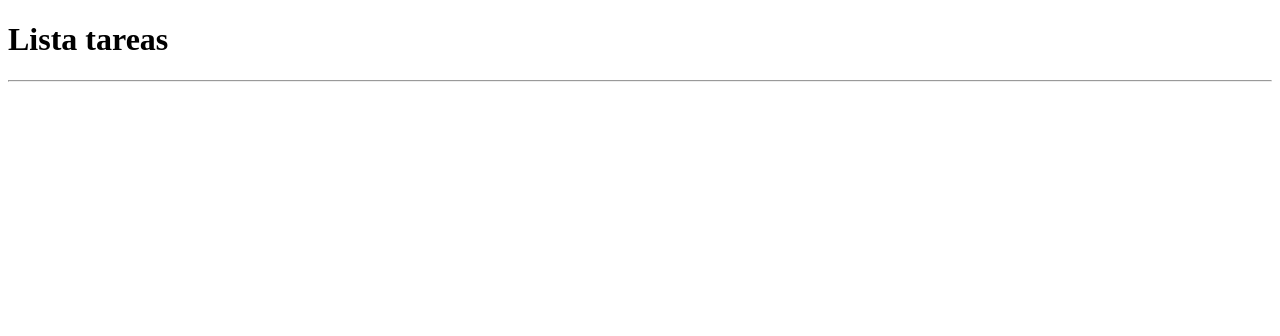
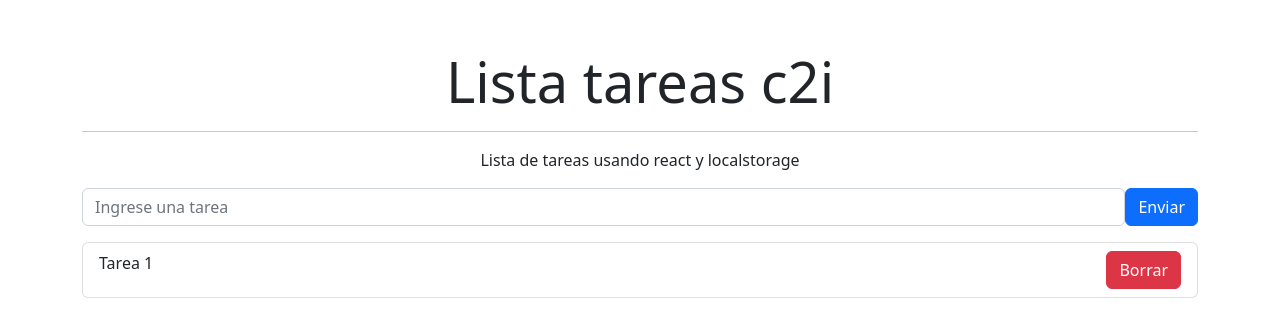
Before and after one commit to nicolasandr/CRUD-Listatareas-React, a React (Create React App) app: page / in a window 1280 px wide. Shown: the top 336 px of the page. Built offline with nearby package versions, Linux system fonts and the light colour scheme.

Commit message:
agregamos maquetado de form y lista de tareas y un prop de prueba

```diff
--- a/src/App.js
+++ b/src/App.js
@@ -1,12 +1,21 @@
 import React from 'react';
+import Subtitulo from './components/Subtitulo';
 import Titulo from './components/Titulo';
+import 'bootstrap/dist/css/bootstrap.min.css';
+import Formulario from './components/Formulario';
+
 
 //creamos nuestro primer componente
 const App = () => {
     return (
+      <section className='container my-5'>
         <div>
-          <Titulo></Titulo>
+          <Titulo comision='c2i'></Titulo>
+          <Subtitulo></Subtitulo>
+          <Formulario></Formulario>
+
         </div>
+        </section>
     );
 };
 
--- /dev/null
+++ b/src/components/Formulario.js
@@ -0,0 +1,26 @@
+import React from "react";
+import Form from "react-bootstrap/Form";
+import Button from "react-bootstrap/Button";
+import ListaTareas from "./ListaTareas";
+//alternativa para importar de bootstrap
+// import {Form,Button} form 'react-bootstrap';
+
+const Formulario = () => {
+  return (
+    <div>
+      <Form>
+        <Form.Group className="mb-3 d-flex">
+          <Form.Control type="text" placeholder="Ingrese una tarea" />
+          <Button variant="primary" type="submit">
+          Enviar
+        </Button>
+        </Form.Group>
+      </Form>
+      {/* aqui invoco al componente ListaTareas */}
+      <ListaTareas></ListaTareas>
+    </div>
+
+  );
+};
+
+export default Formulario;
--- /dev/null
+++ b/src/components/ItemTarea.js
@@ -0,0 +1,15 @@
+import React from 'react';
+import { ListGroup,Button } from 'react-bootstrap';
+const ItemTarea = () => {
+    return (
+
+             <ListGroup.Item className='d-flex justify-content-between'>
+                 Tarea 1
+                 <Button variant='danger'>Borrar</Button>
+
+             </ListGroup.Item>
+
+    );
+};
+
+export default ItemTarea;
--- /dev/null
+++ b/src/components/ListaTareas.js
@@ -0,0 +1,15 @@
+import React from "react";
+import ListGroup from "react-bootstrap/ListGroup";
+import ItemTarea from "./ItemTarea";
+
+const ListaTareas = () => {
+  return (
+    <div>
+      <ListGroup>
+        <ItemTarea></ItemTarea>
+      </ListGroup>
+    </div>
+  );
+};
+
+export default ListaTareas;
--- /dev/null
+++ b/src/components/Subtitulo.js
@@ -0,0 +1,13 @@
+import React, { Component } from 'react';
+
+class Subtitulo extends Component {
+    render() {
+        return (
+            <div>
+                <p className='text-center'>Lista de tareas usando react y localstorage</p>
+            </div>
+        );
+    }
+}
+
+export default Subtitulo;
--- a/src/components/Titulo.js
+++ b/src/components/Titulo.js
@@ -1,9 +1,9 @@
 import React from "react";
 
-const Titulo = () => {
+const Titulo = (props) => {
   return (
     <div>
-      <h1>Lista tareas</h1>
+      <h1 className="display-4 text-center">Lista tareas {props.comision}</h1>
       <hr />
     </div>
   );
```
